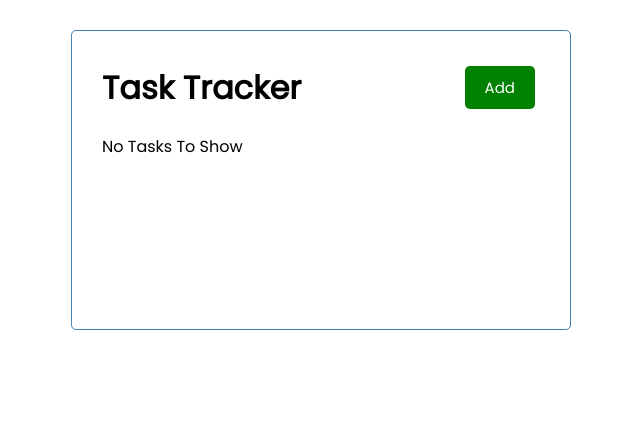
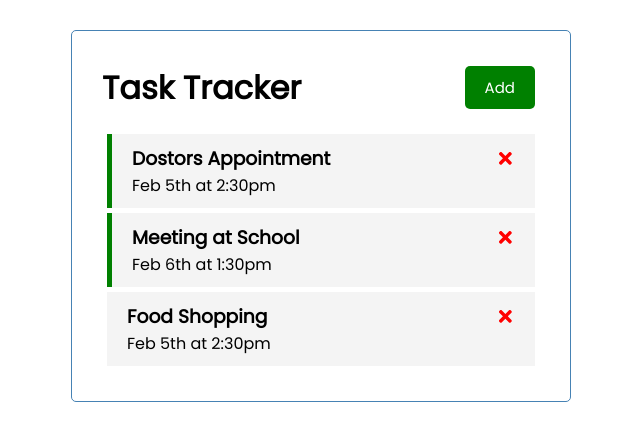
Before and after one commit to ZdravekSprite/youtube, a React (Create React App) app in the folder TraversyMedia/react-task-tracker/: page / in a window 1280 px wide. Shown: the top 440 px of the page, without its empty margins (319-959 px from the left). Built offline with nearby package versions, Linux system fonts and the light colour scheme; data requests are answered from the project's data file.

Commit message:
useEffect Hook & Fetch tasks from server [React JS Crash Course 2021]

```diff
--- a/TraversyMedia/react-task-tracker/src/App.js
+++ b/TraversyMedia/react-task-tracker/src/App.js
@@ -1,4 +1,4 @@
-import { useState } from 'react'
+import { useState, useEffect } from 'react'
 import Header from './components/Header'
 import Tasks from './components/Tasks'
 import AddTask from './components/AddTask'
@@ -6,6 +6,23 @@
 function App() {
   const [showAddTask, setShowAddTask] = useState(false)
   const [tasks, setTasks] = useState([])
+
+  useEffect(() => {
+    const getTasks = async () => {
+      const tasksFromServer = await fetchTasks()
+      setTasks(tasksFromServer)
+    }
+
+    getTasks()
+  }, [])
+
+  // Fetch Tasks
+  const fetchTasks = async () => {
+    const res = await fetch('http://localhost:5000/tasks')
+    const data = await res.json()
+
+    return data
+  }
 
   // Add Task
   const addTask = (task) => {
```
Also changed, not shown: 1 other file (tests, documents, lock files or other folders).
